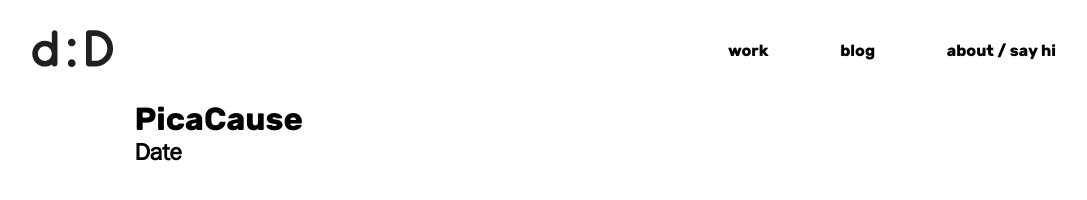
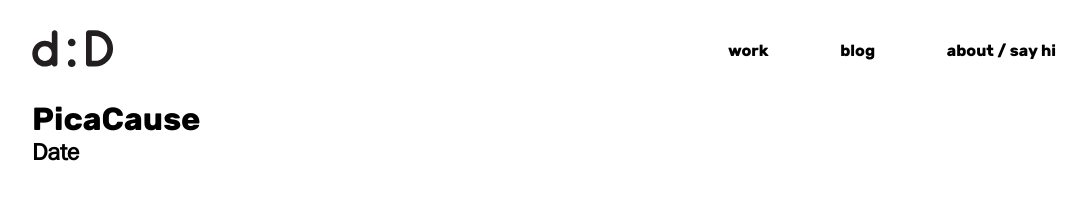
Before and after one commit to hiitsdustindavis/hiitsdustindavis, a plain HTML site: page blog.html in a window 1280 px wide. Shown: the whole page, without its empty margins (96-1183 px from the left). Drawn offline with Linux system fonts and the light colour scheme.

Commit message:
update container width from 80% to 1024px

```diff
--- a/css/_defaults.sass
+++ b/css/_defaults.sass
@@ -12,5 +12,5 @@
   width: 100%
 
 .container
-  width: 80%
+  width: 1024px
   margin: 0 auto
```
Also changed, not shown: css/style.css, 1 other file.
